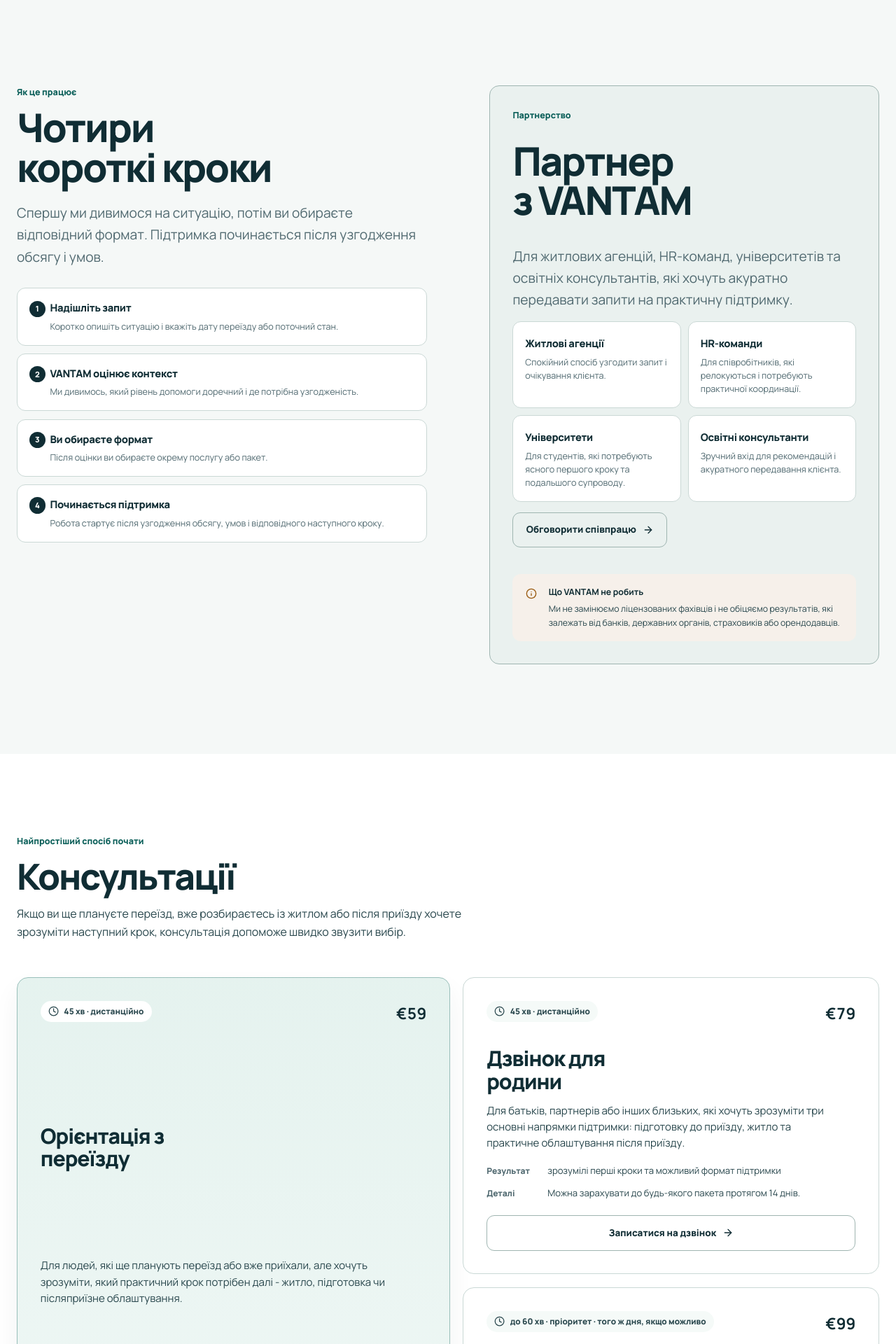
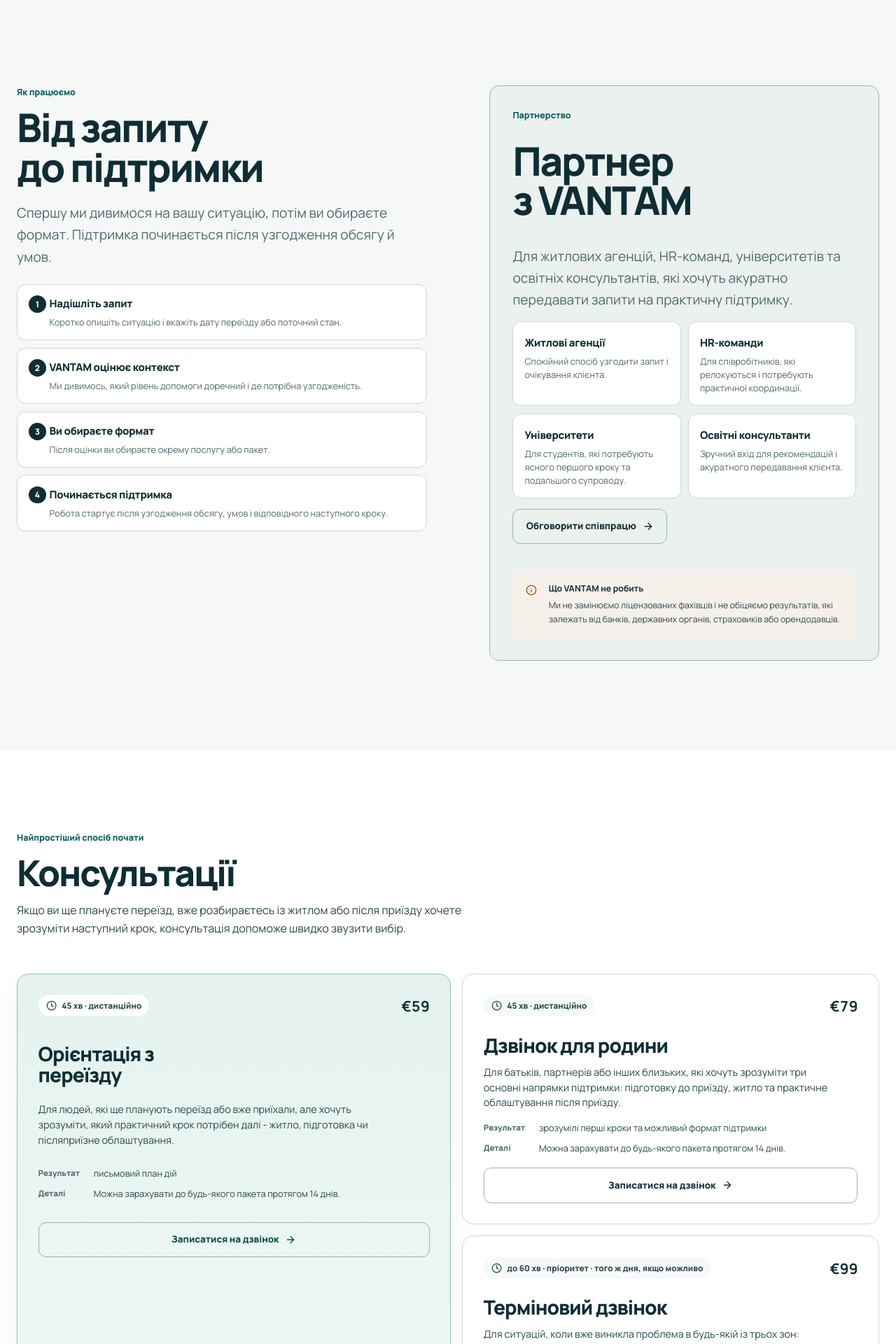
Before and after one commit to vantamservices-cell/2.oWEB, a Next.js app: page / in a window 1280 px wide. Shown: the part 2120-4040 px from the top of the page at 70% size. Built offline with nearby package versions, Linux system fonts and the light colour scheme.

Commit message:
Refine key VANTAM sections

```diff
--- a/app/globals.css
+++ b/app/globals.css
@@ -206,12 +206,12 @@
 .trust-layout { display: grid; grid-template-columns: minmax(0, 1fr) minmax(20rem, 0.95fr); gap: clamp(3rem, 7vw, 8rem); }
 .trust-layout h2 { max-width: 13ch; margin: 0; font-size: clamp(2.15rem, 4.4vw, 4.2rem); font-weight: 760; letter-spacing: -0.04em; line-height: 1; text-wrap: balance; }
 .large-copy { max-width: 38rem; margin: 1.4rem 0 0; color: var(--muted); font-size: clamp(1.05rem, 1.5vw, 1.22rem); }
-.process-list { display: grid; gap: 0.7rem; margin-top: 1.8rem; }
-.process-list article, .partner-grid article { border: 1px solid var(--line); border-radius: 12px; padding: 1rem 1.05rem; background: var(--surface); }
+.process-list { display: grid; gap: 0.65rem; margin-top: 1.45rem; }
+.process-list article, .partner-grid article { border: 1px solid var(--line); border-radius: 12px; padding: 0.95rem 1rem; background: var(--surface); }
 .process-list article { display: grid; grid-template-columns: 1.1rem 1fr; gap: 0.75rem; }
-.process-list span { display: grid; place-items: center; width: 1.45rem; height: 1.45rem; margin-top: 0.08rem; border-radius: 999px; background: var(--ink); color: white; font-size: 0.7rem; font-weight: 800; }
-.process-list h3, .partner-grid strong { margin: 0; font-size: 0.92rem; font-weight: 760; letter-spacing: -0.02em; }
-.process-list p, .partner-grid p { margin: 0.35rem 0 0; color: var(--muted); font-size: 0.79rem; line-height: 1.5; }
+.process-list span { display: grid; place-items: center; width: 1.55rem; height: 1.55rem; margin-top: 0; border-radius: 999px; background: var(--ink); color: white; font-size: 0.74rem; font-weight: 800; }
+.process-list h3, .partner-grid strong { margin: 0; font-size: 0.94rem; font-weight: 760; letter-spacing: -0.02em; }
+.process-list p, .partner-grid p { margin: 0.3rem 0 0; color: var(--muted); font-size: 0.8rem; line-height: 1.48; }
 .partner-panel { display: grid; gap: 0.9rem; align-self: start; border: 1px solid var(--line-strong); border-radius: var(--radius); padding: clamp(1.3rem, 3vw, 2rem); background: var(--surface-soft); }
 .partner-grid { display: grid; gap: 0.65rem; grid-template-columns: repeat(2, minmax(0, 1fr)); }
 .partner-panel .button { justify-self: start; }
@@ -224,20 +224,20 @@
 .section-intro-wide { max-width: 60rem; }
 .section-intro-wide h2 { font-size: clamp(2rem, 3.4vw, 3.2rem); line-height: 1.1; }
 
-.consultation-composition { display: grid; grid-template-columns: minmax(0, 1.02fr) minmax(0, 0.98fr); grid-template-rows: auto auto; gap: 1.15rem; }
-.consultation { display: flex; min-height: 18rem; flex-direction: column; border: 1px solid var(--line); border-radius: calc(var(--radius) + 2px); padding: clamp(1.35rem, 2.8vw, 2.05rem); background: var(--surface); }
-.consultation-featured { grid-row: 1 / 3; min-height: 32rem; justify-content: space-between; border-color: color-mix(in srgb, var(--brand) 26%, var(--line)); background: linear-gradient(180deg, color-mix(in srgb, var(--surface-teal) 74%, white), color-mix(in srgb, var(--surface) 60%, var(--surface-teal))); color: var(--ink); box-shadow: 0 18px 36px color-mix(in srgb, var(--ink) 6%, transparent); }
-.consultation-top { display: flex; align-items: flex-start; justify-content: space-between; gap: 1rem; margin-bottom: 0.95rem; }
+.consultation-composition { display: grid; grid-template-columns: minmax(0, 1.02fr) minmax(0, 0.98fr); grid-template-rows: auto auto; gap: 1rem; }
+.consultation { display: flex; min-height: 17rem; flex-direction: column; border: 1px solid var(--line); border-radius: calc(var(--radius) + 2px); padding: clamp(1.2rem, 2.4vw, 1.85rem); background: var(--surface); }
+.consultation-featured { grid-row: 1 / 3; min-height: 28rem; justify-content: flex-start; gap: 0.75rem; border-color: color-mix(in srgb, var(--brand) 26%, var(--line)); background: linear-gradient(180deg, color-mix(in srgb, var(--surface-teal) 74%, white), color-mix(in srgb, var(--surface) 60%, var(--surface-teal))); color: var(--ink); box-shadow: 0 18px 36px color-mix(in srgb, var(--ink) 6%, transparent); }
+.consultation-top { display: flex; align-items: flex-start; justify-content: space-between; gap: 1rem; margin-bottom: 0.7rem; }
 .consultation-top span { display: inline-flex; align-items: center; gap: 0.45rem; border-radius: 999px; padding: 0.36rem 0.7rem; background: color-mix(in srgb, var(--surface) 70%, var(--surface-teal)); color: var(--ink-soft); font-size: 0.74rem; font-weight: 750; }
 .consultation-top span svg { width: 0.95rem; height: 0.95rem; }
-.consultation-top > strong { font-size: 1.4rem; font-variant-numeric: tabular-nums; }
-.consultation h3 { margin: 0.95rem 0 0; max-width: 12ch; font-size: clamp(1.38rem, 2.35vw, 2.08rem); font-weight: 780; letter-spacing: -0.035em; line-height: 1.08; }
-.consultation > p { max-width: 31rem; margin: 0.85rem 0 0; color: var(--ink-soft); font-size: 0.94rem; line-height: 1.55; }
+.consultation-top > strong { font-size: 1.3rem; font-variant-numeric: tabular-nums; }
+.consultation h3 { margin: 0.8rem 0 0; max-width: 14ch; font-size: clamp(1.3rem, 2.2vw, 1.94rem); font-weight: 780; letter-spacing: -0.035em; line-height: 1.05; }
+.consultation > p { max-width: 31rem; margin: 0.75rem 0 0; color: var(--ink-soft); font-size: 0.9rem; line-height: 1.52; }
 .consultation-featured > p { color: var(--ink-soft); }
-.consultation dl { display: grid; gap: 0.75rem; margin: 1.15rem 0 1.35rem; }
-.consultation dl > div { display: grid; grid-template-columns: 4.8rem 1fr; gap: 0.65rem; }
-.consultation dt { color: var(--muted); font-size: 0.75rem; font-weight: 760; }
-.consultation dd { margin: 0; color: var(--ink-soft); font-size: 0.82rem; line-height: 1.5; }
+.consultation dl { display: grid; gap: 0.65rem; margin: 0.95rem 0 1.15rem; }
+.consultation dl > div { display: grid; grid-template-columns: 4.4rem 1fr; gap: 0.55rem; }
+.consultation dt { color: var(--muted); font-size: 0.72rem; font-weight: 760; }
+.consultation dd { margin: 0; color: var(--ink-soft); font-size: 0.8rem; line-height: 1.48; }
 .consultation-featured .consultation-top span { background: color-mix(in srgb, var(--surface) 60%, white); }
 .consultation-featured .button-secondary { border-color: color-mix(in srgb, var(--brand) 35%, var(--line)); color: var(--brand-dark); }
 .consultation-featured .button-secondary:hover { background: white; color: var(--brand-dark); }
@@ -358,19 +358,19 @@
 .calculator-result > p svg { width: 0.9rem; height: 0.9rem; margin-top: 0.12rem; }
 
 .planner-shell { margin-top: 1rem; border: 1px solid var(--line); border-radius: var(--radius); padding: clamp(1.5rem, 4vw, 3.2rem); background: var(--surface); }
-.planner-heading { display: flex; align-items: flex-end; justify-content: space-between; gap: 3rem; margin-bottom: 2rem; }
-.planner-heading > div { max-width: 44rem; }
-.planner-progress { display: flex; align-items: baseline; gap: 0.5rem; border-bottom: 1px solid var(--brand); padding-bottom: 0.25rem; }
-.planner-progress strong { font-size: 2.5rem; font-weight: 760; letter-spacing: -0.04em; }
+.planner-heading { display: flex; align-items: center; justify-content: space-between; gap: 2rem; margin-bottom: 1.4rem; }
+.planner-heading > div { max-width: 38rem; }
+.planner-progress { display: flex; align-items: baseline; gap: 0.45rem; border-bottom: 1px solid var(--brand); padding-bottom: 0.3rem; }
+.planner-progress strong { font-size: 2.15rem; font-weight: 760; letter-spacing: -0.04em; }
 .planner-progress span { color: var(--muted); font-size: 0.72rem; font-weight: 700; }
 .planner-columns { display: grid; grid-template-columns: repeat(3, 1fr); border-top: 1px solid var(--line); }
-.planner-columns > section { border-left: 1px solid var(--line); padding: 1.5rem; }
+.planner-columns > section { border-left: 1px solid var(--line); padding: 1.35rem; }
 .planner-columns > section:first-child { border-left: 0; padding-left: 0; }
 .planner-columns > section:last-child { padding-right: 0; }
-.planner-columns header { min-height: 4.5rem; }
+.planner-columns header { min-height: 3.8rem; }
 .planner-columns h4 { margin: 0; font-size: 0.9rem; font-weight: 760; }
 .planner-columns header span { color: var(--muted); font-size: 0.68rem; }
-.planner-columns button { display: grid; width: 100%; grid-template-columns: 1.25rem 1fr; gap: 0.65rem; border: 0; border-top: 1px solid var(--line); padding: 0.85rem 0; background: transparent; color: var(--ink-soft); font-size: 0.74rem; line-height: 1.45; text-align: left; transition: background-color 180ms ease; }
+.planner-columns button { display: grid; width: 100%; grid-template-columns: 1.25rem 1fr; gap: 0.65rem; border: 0; border-top: 1px solid var(--line); padding: 0.78rem 0; background: transparent; color: var(--ink-soft); font-size: 0.72rem; line-height: 1.45; text-align: left; transition: background-color 180ms ease; }
 .planner-columns button:hover { background: var(--surface-soft); }
 .planner-columns button > span:last-child { transition: transform 180ms var(--ease-out); }
 .planner-columns button.is-complete { color: var(--muted); text-decoration: line-through; }
@@ -505,7 +505,7 @@
   .audience-grid, .partner-grid, .qualification-grid { grid-template-columns: repeat(2, minmax(0, 1fr)); }
   .trust-layout h2 { max-width: 16ch; }
   .consultation-composition { grid-template-columns: 1fr; }
-  .consultation-featured { grid-row: auto; min-height: 26rem; }
+  .consultation-featured { grid-row: auto; min-height: 24rem; }
   .hero-scene-card-left { top: 9%; left: 5%; }
   .hero-scene-card-center { top: 32%; left: 30%; }
   .hero-scene-card-right { right: 5%; bottom: 10%; }
@@ -581,7 +581,7 @@
   .calculator-copy, .calculator-result, .planner-shell { padding: 1.3rem; }
   .risk-list button:hover, .planner-columns button:hover { padding-inline: 0; background: transparent; }
   .calculator-result > strong { font-size: 4.5rem; }
-  .planner-heading { align-items: flex-start; flex-direction: column; gap: 1.3rem; }
+  .planner-heading { align-items: flex-start; flex-direction: column; gap: 1rem; }
   .proof-layout, .faq-layout, .contact-layout { gap: 2.8rem; }
   .testimonial-stage blockquote { font-size: clamp(1.4rem, 7vw, 2rem); }
   .contact-layout { padding-block: 4rem; }
--- a/app/page.tsx
+++ b/app/page.tsx
@@ -209,7 +209,7 @@
       trustText: 'VANTAM пояснює процеси простою мовою, допомагає підготуватися і тримає наступний крок у фокусі - для житла, приїзду й практичного облаштування.',
       boundary: 'Ми не замінюємо ліцензованих фахівців і не обіцяємо результатів, які залежать від банків, державних органів, страховиків або орендодавців.',
       consultLead: 'Найпростіший спосіб почати',
-      servicesLead: 'Окремі послуги',
+      servicesLead: 'Окремий запит',
       categoryCount: 'послуг',
       packageLead: 'Три рівні підтримки',
       packageCompare: 'Порівняйте варіанти поруч',
@@ -243,9 +243,9 @@
       selectorPackages: 'Після приїзду потрібне облаштування',
       selectorConsult: 'Планую переїзд',
       selectorPartner: 'Партнерський запит',
-      processLead: 'Як це працює',
-      processTitle: 'Чотири короткі кроки',
-      processText: 'Спершу ми дивимося на ситуацію, потім ви обираєте відповідний формат. Підтримка починається після узгодження обсягу і умов.',
+      processLead: 'Як працюємо',
+      processTitle: 'Від запиту до підтримки',
+      processText: 'Спершу ми дивимося на вашу ситуацію, потім ви обираєте формат. Підтримка починається після узгодження обсягу й умов.',
       partnerLead: 'Партнерство',
       partnerTitle: 'Партнер з VANTAM',
       partnerText: 'Для житлових агенцій, HR-команд, університетів та освітніх консультантів, які хочуть акуратно передавати запити на практичну підтримку.',
@@ -298,7 +298,7 @@
       trustText: 'VANTAM объясняет процессы простым языком, помогает подготовиться и держит следующий шаг в фокусе - для жилья, приезда и практического обустройства.',
       boundary: 'Мы не заменяем лицензированных специалистов и не обещаем результатов, которые зависят от банков, государственных органов, страховщиков или арендодателей.',
       consultLead: 'Самый простой способ начать',
-      servicesLead: 'Отдельные услуги',
+      servicesLead: 'Отдельный запрос',
       categoryCount: 'услуг',
       packageLead: 'Три уровня поддержки',
       packageCompare: 'Сравните варианты рядом',
@@ -332,9 +332,9 @@
       selectorPackages: 'После приезда нужно обустройство',
       selectorConsult: 'Планирую переезд',
       selectorPartner: 'Партнёрский запрос',
-      processLead: 'Как это работает',
-      processTitle: 'Четыре коротких шага',
-      processText: 'Сначала мы смотрим на ситуацию, затем вы выбираете подходящий формат. Поддержка начинается после согласования объёма и условий.',
+      processLead: 'Как работаем',
+      processTitle: 'От запроса к поддержке',
+      processText: 'Сначала мы смотрим на вашу ситуацию, затем вы выбираете формат. Поддержка начинается после согласования объёма и условий.',
       partnerLead: 'Партнёрство',
       partnerTitle: 'Партнёр с VANTAM',
       partnerText: 'Для жилищных агентств, HR-команд, университетов и образовательных консультантов, которые хотят аккуратно передавать запросы на практическую поддержку.',
@@ -387,7 +387,7 @@
       trustText: 'VANTAM explains processes in plain language, helps you prepare and keeps the next step in focus - for housing, arrival and practical settlement.',
       boundary: 'We do not replace licensed professionals or promise outcomes that depend on banks, public bodies, insurers or landlords.',
       consultLead: 'The simplest place to start',
-      servicesLead: 'Focused services',
+      servicesLead: 'One-off tasks',
       categoryCount: 'services',
       packageLead: 'Three levels of support',
       packageCompare: 'Compare the options side by side',
@@ -422,7 +422,7 @@
       selectorConsult: 'Planning my move',
       selectorPartner: 'Partnership enquiry',
       processLead: 'How it works',
-      processTitle: 'Four short steps',
+      processTitle: 'From enquiry to support',
       processText: 'We first look at your situation, then you choose the right format. Support begins after the scope and terms are agreed.',
       partnerLead: 'Partnership',
       partnerTitle: 'Partner with VANTAM',
--- a/data.ts
+++ b/data.ts
@@ -190,8 +190,8 @@
     calculatorTitle: "Скільки може коштувати затримка",
     calculatorSub: "Порівняйте типові витрати переїзду й облаштування з вартістю підтримки VANTAM і побачте, де виникає ризик зайвих витрат.",
     calculatorInfo: "Оберіть сценарії, які стосуються вашої ситуації, щоб побачити орієнтовну суму.",
-    checklistTitle: "Планер переїзду",
-    checklistSub: "Простий список завдань до від'їзду та на перші тижні в Нідерландах.",
+    checklistTitle: "Ваш план переїзду",
+    checklistSub: "Перевірте, що вже зроблено, і що ще потребує уваги.",
     faqTitle: "Поширені запитання",
     faqSub: "Чіткі відповіді про обсяг роботи, строки, оплату, повернення коштів, підтримку до, під час і після приїзду та що відбувається після звернення.",
     pdfExportTitle: "Зберегти обраний пакет як PDF",
@@ -219,8 +219,8 @@
     metric4Count: "1",
     metric4Text: "контекст запиту підтягується у форму",
 
-    servicesTitle: "Три рівні підтримки VANTAM",
-    servicesSub: "Житло і оренда, підготовка до приїзду та практичне облаштування після приїзду - три зрозумілі напрями поруч із консультаціями й окремими послугами.",
+    servicesTitle: "Три рівні підтримки",
+    servicesSub: "Житло і оренда, підготовка до приїзду та практичне облаштування після приїзду - три зрозумілі напрями.",
     servicesFooter: "Ціни та склад послуг показані у вибраній мові",
 
     singleTitle: "Окремі послуги",
@@ -330,8 +330,8 @@
     calculatorTitle: "Сколько может стоить задержка",
     calculatorSub: "Сравните типичные расходы при переезде и обустройстве со стоимостью поддержки VANTAM и увидьте, где возникает риск лишних затрат.",
     calculatorInfo: "Выберите сценарии, которые относятся к вашей ситуации, чтобы увидеть ориентировочную сумму.",
-    checklistTitle: "Планировщик переезда",
-    checklistSub: "Простой список задач до отъезда и на первые недели в Нидерландах.",
+    checklistTitle: "Ваш план переезда",
+    checklistSub: "Проверьте, что уже сделано, и что ещё требует внимания.",
     faqTitle: "Часто задаваемые вопросы",
     faqSub: "Понятные ответы об объёме работы, сроках, оплате, возвратах, поддержке до, во время и после приезда и том, что происходит после обращения.",
     pdfExportTitle: "Сохранить выбранный пакет в PDF",
@@ -359,8 +359,8 @@
     metric4Count: "1",
     metric4Text: "контекст запроса подставляется в форму",
 
-    servicesTitle: "Три уровня поддержки VANTAM",
-    servicesSub: "Жильё и аренда, подготовка к приезду и практическое обустройство после приезда - три понятных направления рядом с консультациями и отдельными услугами.",
+    servicesTitle: "Три уровня поддержки",
+    servicesSub: "Жильё и аренда, подготовка к приезду и практическое обустройство после приезда - три понятных направления.",
     servicesFooter: "Цены и состав услуг показаны на выбранном языке",
 
     singleTitle: "Отдельные услуги",
@@ -470,8 +470,8 @@
     calculatorTitle: "What a delay can cost",
     calculatorSub: "Compare common relocation and setup costs with the price of support and see where extra expenses may appear.",
     calculatorInfo: "Select the scenarios that fit your situation to see an illustrative total.",
-    checklistTitle: "Relocation planner",
-    checklistSub: "A simple task list for before departure and the first weeks in the Netherlands.",
+    checklistTitle: "Your relocation plan",
+    checklistSub: "Check what is already done and what still needs attention.",
     faqTitle: "Frequently asked questions",
     faqSub: "Clear answers about scope, timing, payment, refunds, support before, during and after arrival, and what happens after you contact VANTAM.",
     pdfExportTitle: "Save the selected package as PDF",
@@ -499,8 +499,8 @@
     metric4Count: "1",
     metric4Text: "selected context is prefilled in the form",
 
-    servicesTitle: "Three service pillars",
-    servicesSub: "Housing and rental support, pre-arrival preparation, and practical settlement after arrival sit beside consultations and single services.",
+    servicesTitle: "Three levels of support",
+    servicesSub: "Housing and rental support, pre-arrival preparation, and practical settlement after arrival.",
     servicesFooter: "Prices and scope are shown in the selected language",
 
     singleTitle: "Single services",
```
